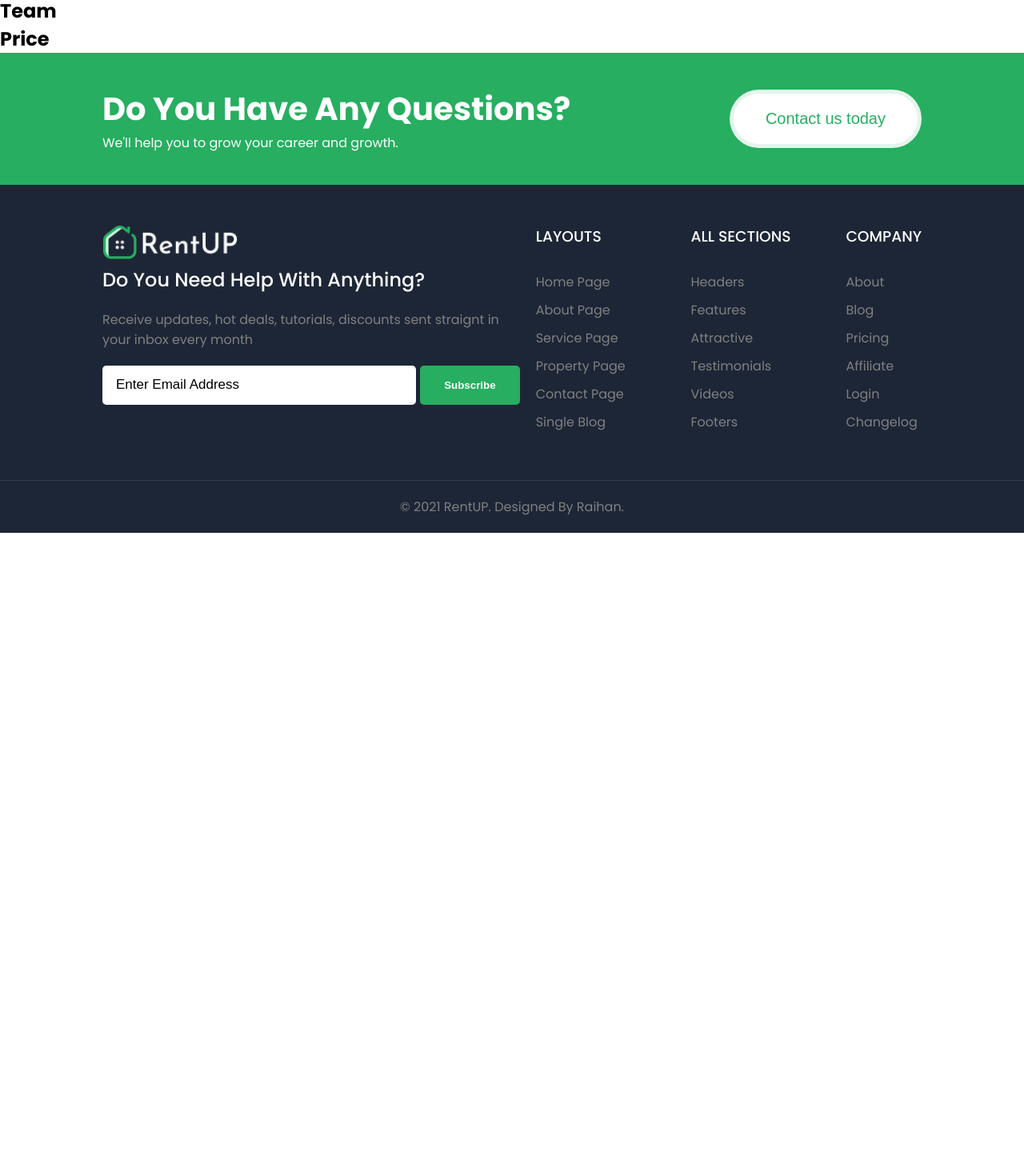
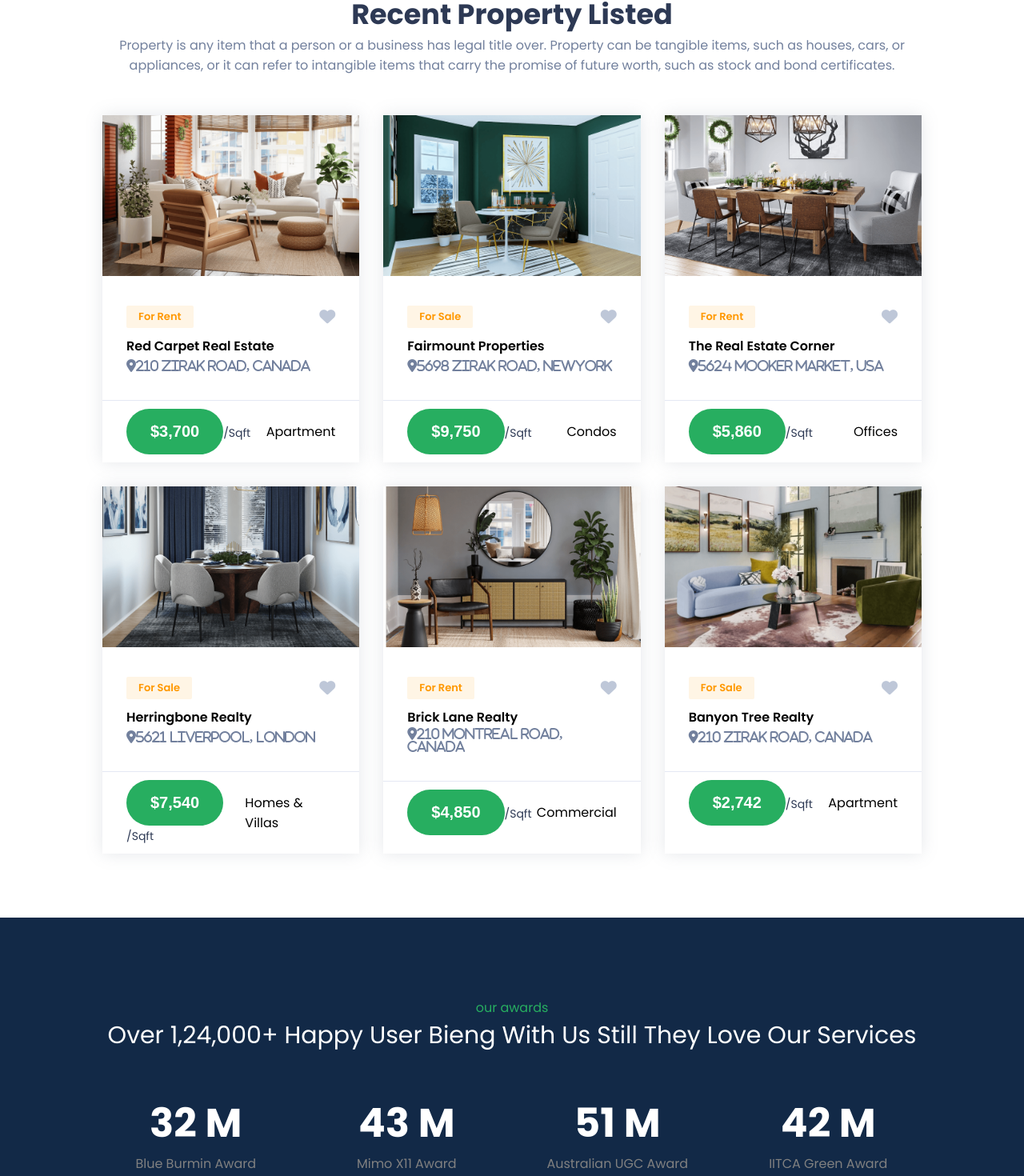
Before and after one commit to Raihan567/rentUp, a React (Create React App) app: page / in a window 1280 px wide. Shown: the part 1264-2734 px from the top of the page at 80% size. Before the commit the page ends 1930 px from the top, so only its background shows below. Built offline with nearby package versions, Linux system fonts and the light colour scheme.

Commit message:
Awards part complete with mobile friendly

```diff
--- a/src/App.css
+++ b/src/App.css
@@ -170,9 +170,11 @@ img {
 }
 @media screen and (max-width: 800px) {
   .grid4,
-  .grid3,
   .grid5 {
     grid-template-columns: repeat(2, 1fr);
+  }
+  .grid3 {
+    grid-template-columns: 1fr;
   }
   .heading {
     width: 90%;
--- a/src/components/Home/Award/Award.css
+++ b/src/components/Home/Award/Award.css
@@ -0,0 +1,36 @@
+.awards {
+  background-color: #122947;
+  color: #fff !important;
+  text-align: center;
+  /* padding: 2rem 0; */
+}
+.awards .heading {
+  display: flex;
+  flex-direction: column-reverse;
+}
+.awards .heading p {
+  color: #27ae60;
+}
+.awards .heading h1 {
+  color: #fff;
+  font-weight: normal;
+  font-size: 30px;
+}
+/* .awards .icon {
+  width: 100px;
+  height: 100px;
+  line-height: 100px;
+  margin: auto;
+  margin-top: 50px;
+  background: rgba(255, 255, 255, 0.1);
+  border-radius: 4% 50%;
+  font-size: 32px;
+  color: #ffffff;
+
+} */
+.awards h1{
+  font-size: 50px;
+}
+.awards p{
+  color: grey;
+}
--- a/src/components/Home/Award/Award.jsx
+++ b/src/components/Home/Award/Award.jsx
@@ -1,10 +1,33 @@
 import React from "react";
 import "./Award.css";
+import Heading from "../../Common/Heading";
+import { awards } from "../../Data/Data";
 const Award = () => {
   return (
-    <div>
-      <h2>Award</h2>
-    </div>
+    <>
+      <div className="awards padding">
+        <div className="container">
+          <Heading
+            title="Over 1,24,000+ Happy User Bieng With Us Still They Love Our Services
+"
+            subtitle="our awards"
+          ></Heading>
+          <div className="content grid4 mtop">
+            {awards.map((val, index) => (
+              <div className="box" key={index}>
+                <div className="icon">
+                  <div>
+                    {/* <span>{val.icon}</span> */}
+                    <h1>{val.num}</h1>
+                    <p>{val.name}</p>
+                  </div>
+                </div>
+              </div>
+            ))}
+          </div>
+        </div>
+      </div>
+    </>
   );
 };
 
--- a/src/components/Home/Recent/Recent.css
+++ b/src/components/Home/Recent/Recent.css
@@ -0,0 +1,35 @@
+.recent .text {
+  padding: 30px;
+}
+.recent .category span {
+  padding: 4px 15px;
+  border-radius: 2px;
+  font-weight: 600;
+  font-size: 13px;
+  display: inline-block;
+}
+.recent .category i {
+  font-size: 20px;
+  color: #bec7d8;
+}
+.recent p {
+  color: #72809d;
+}
+.recent .button {
+  border-top: 1px solid #e4e8f3;
+  padding: 10px 30px;
+}
+
+@media screen and(max-width:820px) {
+  .grid3 {
+    display: grid;
+    grid-template-columns:1fr  !important;
+    /* grid-column: 1/3 !important; */
+    /* width: 100%; */
+
+    /* display: flex;
+    justify-content: center;
+    align-items: center;
+    flex-direction: column; */
+  }
+}
--- a/src/components/Home/Recent/Recent.jsx
+++ b/src/components/Home/Recent/Recent.jsx
@@ -1,10 +1,20 @@
-import React from 'react';
-import './Recent.css'
+import React from "react";
+import Heading from "../../Common/Heading";
+import "./Recent.css";
+import RecentCard from "./RecentCard";
 const Recent = () => {
   return (
-    <div>
-      <h2>Recent</h2>
-    </div>
+    <>
+      <section className="recent padding">
+        <div className="container">
+          <Heading
+            title="Recent Property Listed"
+            subtitle="Property is any item that a person or a business has legal title over. Property can be tangible items, such as houses, cars, or appliances, or it can refer to intangible items that carry the promise of future worth, such as stock and bond certificates."
+          ></Heading>
+          <RecentCard></RecentCard>
+        </div>
+      </section>
+    </>
   );
 };
 
--- a/src/components/Home/Recent/RecentCard.jsx
+++ b/src/components/Home/Recent/RecentCard.jsx
@@ -1,10 +1,47 @@
-import React from 'react';
+import React from "react";
+import { list } from "../../Data/Data";
 
 const RecentCard = () => {
   return (
-    <div>
-      <h2>RecentCard</h2>
-    </div>
+    <>
+      <div className="content grid3 mtop">
+        {list.map((val, index) => {
+          const { cover, category, location, name, price, type } = val;
+          return (
+            <div className="box shadow">
+              <div className="img">
+                <img src={cover} alt="/" />
+              </div>
+              <div className="text">
+                <div className="category flex">
+                  <span
+                    style={{
+                      background:
+                        category === "For sale" ? "#25b5791a" : "#ff98001a",
+                      color: category === "For sale" ? "#25b579" : "#ff9800",
+                    }}
+                  >
+                    {category}
+                  </span>
+                  <i className="fa fa-heart"></i>
+                </div>
+                <h4>{name}</h4>
+                <p>
+                  <i className="fa fa-location-dot">{location}</i>
+                </p>
+              </div>
+              <div className="button flex">
+                <div>
+                  <button className="btn2">{price}</button>
+                  <label htmlFor="">/Sqft</label>
+                </div>
+                <span>{type}</span>
+              </div>
+            </div>
+          );
+        })}
+      </div>
+    </>
   );
 };
 
```
